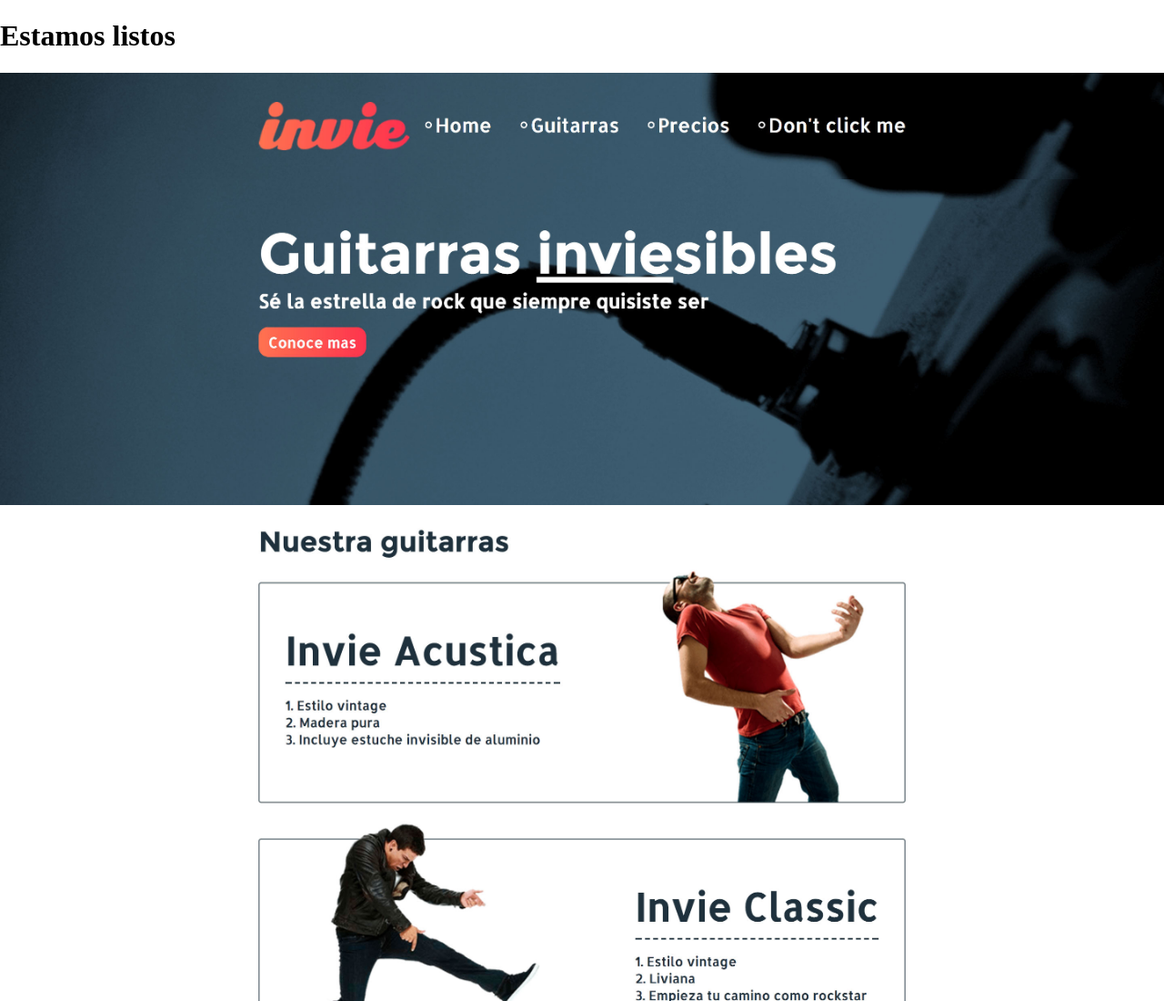
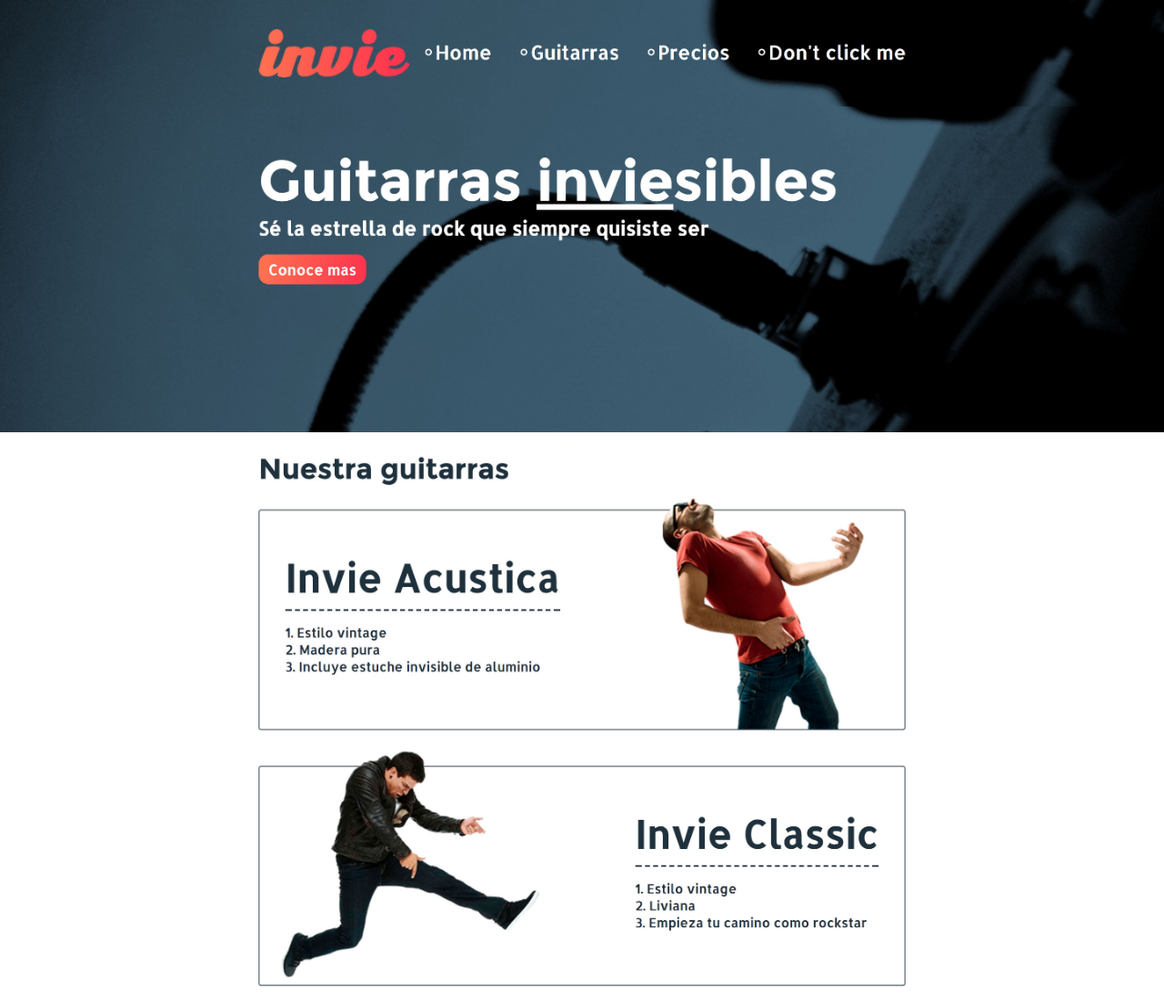
Before and after one commit to luisrestrepo6940/invie-github, a plain HTML site: page index.html in a window 1280 px wide. Shown: the top 1100 px of the page at 91% size. Drawn offline with Linux system fonts and the light colour scheme.

Commit message:
Quitar h1

```diff
--- a/index.html
+++ b/index.html
@@ -36,7 +36,6 @@
     </style>
 </head>
 <body>
-    <h1>Estamos listos</h1>
     <img src="invie-responsive.jpg" alt="" id="responsive">
     <img src="header.jpg" alt="">
     <img src="hero.jpg" alt="">
```
